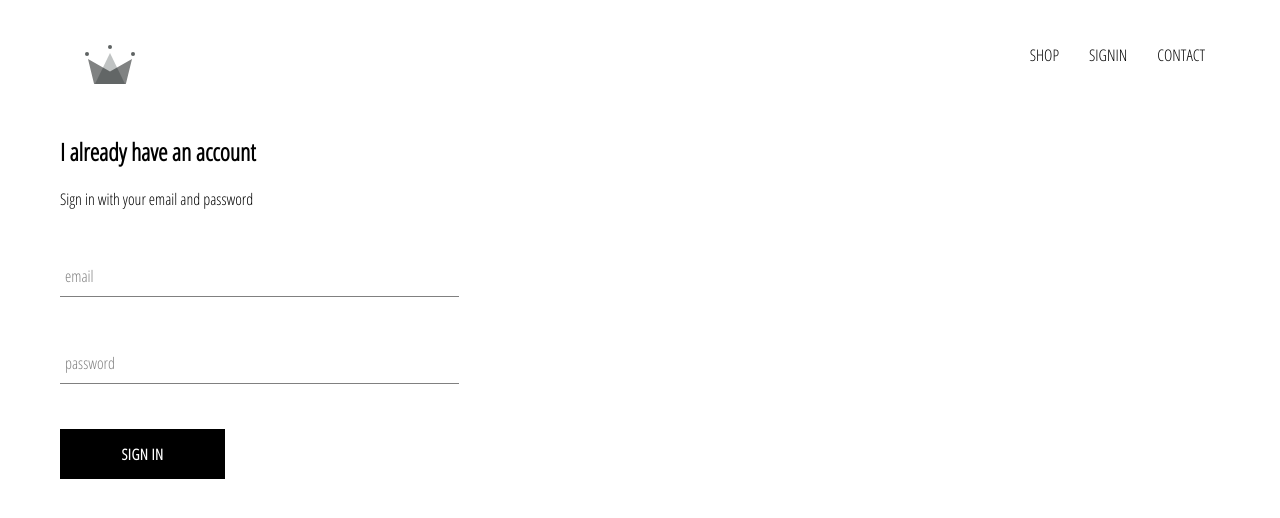
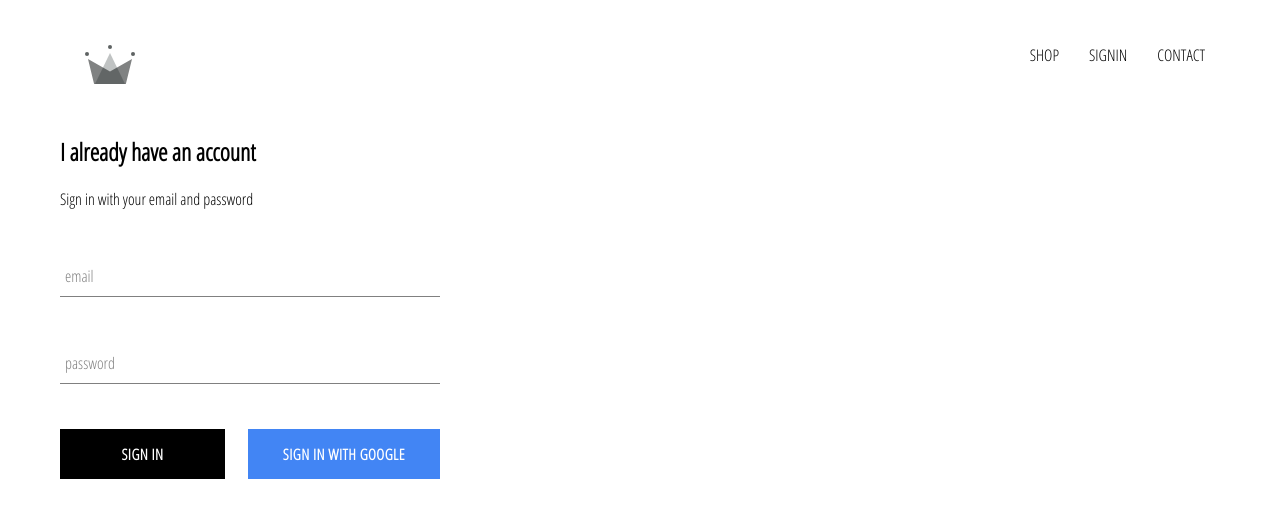
Before and after one commit to soramon0/crowne, a React (Create React App) app: page /signin in a window 1280 px wide. Shown: the top 518 px of the page. Built offline with nearby package versions, Linux system fonts and the light colour scheme; no server answers.

Commit message:
integrated firebase

```diff
--- a/package.json
+++ b/package.json
@@ -6,6 +6,7 @@
     "@testing-library/jest-dom": "^4.2.4",
     "@testing-library/react": "^9.3.2",
     "@testing-library/user-event": "^7.1.2",
+    "firebase": "^7.10.0",
     "react": "^16.13.0",
     "react-dom": "^16.13.0",
     "react-router-dom": "^5.1.2",
--- a/src/App.css
+++ b/src/App.css
@@ -7,3 +7,7 @@ a {
   text-decoration: none;
   color: black;
 }
+
+* {
+  box-sizing: border-box;
+}
--- a/src/App.js
+++ b/src/App.js
@@ -1,4 +1,4 @@
-import React from 'react';
+import React, { useState, useEffect } from 'react';
 import './App.css';
 import { Switch, Route } from "react-router-dom"
 
@@ -6,11 +6,22 @@ import Header from './components/header';
 import Homepage from './pages/Homepage';
 import ShopPage from './pages/Shoppage';
 import SignInSignUp from './pages/signin-signup';
+import { auth } from './services/firebase'
 
 function App() {
+  const [currentUser, setCurrentUser] = useState(null)
+
+  useEffect(() => {
+    const unsub = auth.onAuthStateChanged(user => {
+      setCurrentUser(user)
+    })
+
+    return () => unsub()
+  }, [])
+
   return (
     <div>
-      <Header />
+      <Header user={currentUser} />
       <Switch>
         <Route exact path='/' component={Homepage} />
         <Route path='/shop' component={ShopPage} />
--- a/src/components/header.jsx
+++ b/src/components/header.jsx
@@ -2,8 +2,10 @@ import React from 'react'
 import '../styles/header.scss'
 import { Link } from 'react-router-dom';
 import { ReactComponent as Logo } from '../assets/crown.svg';
+import { auth } from '../services/firebase'
 
-function Header() {
+
+function Header({user}) {
 	return (
 		<div className='header'>
 			<Link className='logo-container' to='/'>
@@ -13,9 +15,13 @@ function Header() {
 				<Link className='option' to='/shop'>
 					SHOP
 				</Link>
-				<Link className='option' to='/signin'>
-					SIGNIN
-				</Link>
+				{
+					user ?
+						<div class='option' onClick={() => auth.signOut()}>SIGNOUT</div> :
+						<Link className='option' to='/signin'>
+							SIGNIN
+						</Link>
+				}
 				<Link className='option' to='/shop'>
 					CONTACT
 				</Link>
--- a/src/components/shared/custom-button.jsx
+++ b/src/components/shared/custom-button.jsx
@@ -2,9 +2,11 @@ import React from 'react'
 
 import '../../styles/custom-buttom.scss';
 
-function CustomButton({ children, ...otherProps }) {
+function CustomButton({ children, isGoogleSignIn, ...otherProps }) {
+	console.log(isGoogleSignIn);
+
 	return (
-		<button className='custom-button' {...otherProps}>
+		<button className={`${isGoogleSignIn ? 'google-signin' : ''} custom-button` } {...otherProps}>
 			{children}
 		</button>
 	);
--- a/src/components/signin.jsx
+++ b/src/components/signin.jsx
@@ -1,5 +1,6 @@
 import React, { useState } from 'react'
 
+import { signInWithGoogle } from '../services/firebase'
 import CustomButton from './shared/custom-button'
 import FormInput from './shared/form-input'
 
@@ -11,7 +12,7 @@ function Signin() {
 	}
 
 	const handleSubmit = (e) => {
-		e.preventDefault();
+    e.preventDefault();
 
     setSigninData({ email: '', password: '' });
 	}
@@ -38,7 +39,10 @@ function Signin() {
             label='password'
             required
           />
-          <CustomButton type='submit'> Sign in </CustomButton>
+          <div className="buttons">
+            <CustomButton type='submit'>Sign in</CustomButton>
+            <CustomButton onClick={signInWithGoogle} isGoogleSignIn>Sign in With Google</CustomButton>
+          </div>
         </form>
 		</div>
 	)
--- /dev/null
+++ b/src/services/firebase.js
@@ -0,0 +1,25 @@
+import firebase from 'firebase/app'
+import 'firebase/firestore'
+import 'firebase/auth'
+
+const config =  {
+	apiKey: "AIzaSyDnnUDrbbC3esQ4SXgiucCza2-VBdIFdLg",
+	authDomain: "crowne-56e1a.firebaseapp.com",
+	databaseURL: "https://crowne-56e1a.firebaseio.com",
+	projectId: "crowne-56e1a",
+	storageBucket: "crowne-56e1a.appspot.com",
+	messagingSenderId: "878997313887",
+	appId: "1:878997313887:web:fd04fa80826531068a7eea"
+}
+
+firebase.initializeApp(config)
+
+export const auth = firebase.auth()
+export const firestore = firebase.firestore()
+
+const googleProvider = new firebase.auth.GoogleAuthProvider()
+googleProvider.setCustomParameters({ prompt: 'select_account' })
+
+export const signInWithGoogle = () => auth.signInWithPopup(googleProvider)
+
+export default firebase;
--- a/src/styles/custom-buttom.scss
+++ b/src/styles/custom-buttom.scss
@@ -19,4 +19,14 @@
     color: black;
     border: 1px solid black;
   }
+
+  &.google-signin {
+    background-color: #4285f4;
+    color: white;
+
+    &:hover {
+      background-color: #357ae8;
+      border: none;
+    }
+  }
 }
--- a/src/styles/header.scss
+++ b/src/styles/header.scss
@@ -20,6 +20,7 @@
 
     .option {
       padding: 10px 15px;
+      cursor: pointer;
     }
   }
 }
--- a/src/styles/signin-signup.scss
+++ b/src/styles/signin-signup.scss
@@ -1,5 +1,14 @@
 .sign-in {
-  width: 30vw;
+  width: 380px;
   display: flex;
   flex-direction: column;
+
+  .title {
+    margin: 10px 0;
+  }
+
+  .buttons {
+    display: flex;
+    justify-content: space-between;
+  }
 }
```
Also changed, not shown: 1 other file (tests, documents, lock files or other folders).
